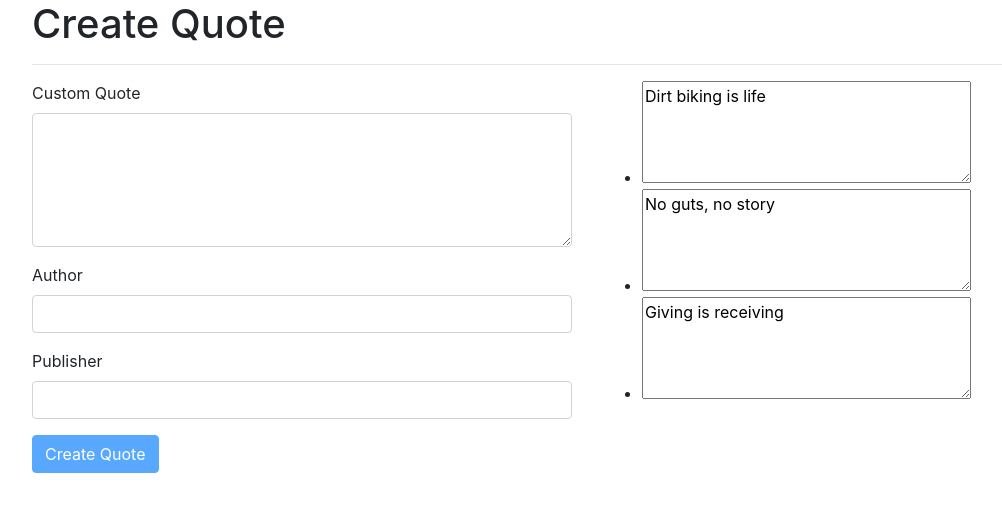
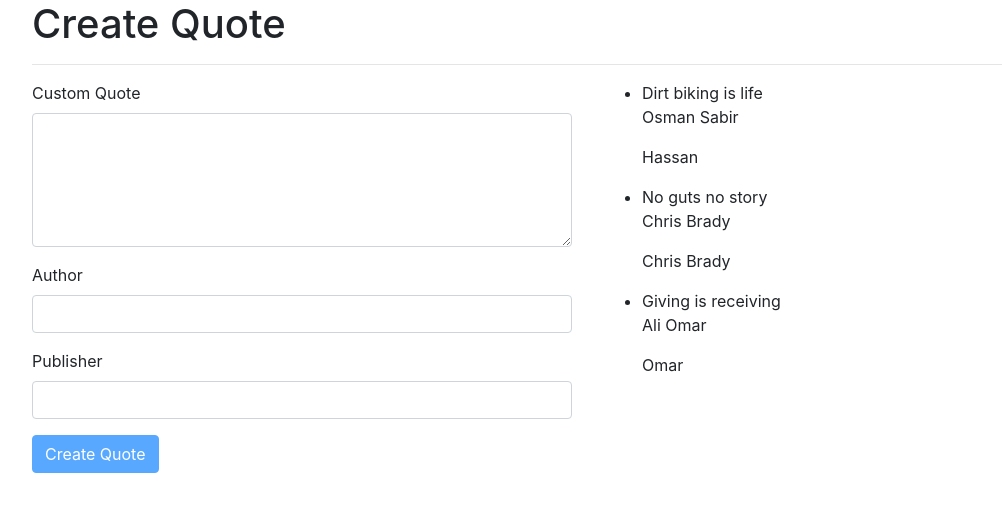
Before and after one commit to nimomaina/quotes, an Angular app: page / in a window 1280 px wide. Shown: the top 512 px of the page, without its empty margins (53-1055 px from the left). Built offline with nearby package versions, Linux system fonts and the light colour scheme.

Commit message:
Update the details component and link it to the quote component

```diff
--- a/src/app/details/details.component.ts
+++ b/src/app/details/details.component.ts
@@ -7,7 +7,7 @@ import { Quote }from '../quote';
   styleUrls: ['./details.component.css']
 })
 export class DetailsComponent implements OnInit {
-  @Input () quote : quote;
+  @Input()quote : Quote;
 
   constructor() { }
 
--- a/src/app/quote.ts
+++ b/src/app/quote.ts
@@ -1,4 +1,6 @@
 export class Quote {
-    constructor(  public custom:string, public author:string, public publisher:string){
+  public showDetails:boolean;
+    constructor(  public quote:string, public author:string, public publisher:string){
+      this.showDetails = false
     }
 }
--- a/src/app/quote/quote.component.html
+++ b/src/app/quote/quote.component.html
@@ -32,8 +32,12 @@
     <!-- end of col 1 -->
     <div class="col-md-6">
       <ul>
-        <li *ngFor="let quote of quotes"><textarea name="name" rows="4" cols="30">{{quote.custom}}</textarea></li>
-        <app-details [quote] = 'quote'></app-details>
+        <div *ngFor="let quote of quotes">
+
+
+        <li >{{quote.quote}}</li>
+        <app-details [quote]='quote'></app-details>
+        </div>
       </ul>
 
     </div>
--- a/src/app/quote/quote.component.ts
+++ b/src/app/quote/quote.component.ts
@@ -9,7 +9,7 @@ export class QuoteComponent implements OnInit {
 
   quotes = [
     new Quote ('Dirt biking is life','Osman Sabir','Hassan'),
-    new Quote('No guts, no story','Chris Brady','Chris Brady'),
+    new Quote('No guts no story','Chris Brady','Chris Brady'),
     new Quote('Giving is receiving','Ali Omar','Omar'),
   ];
 
```
